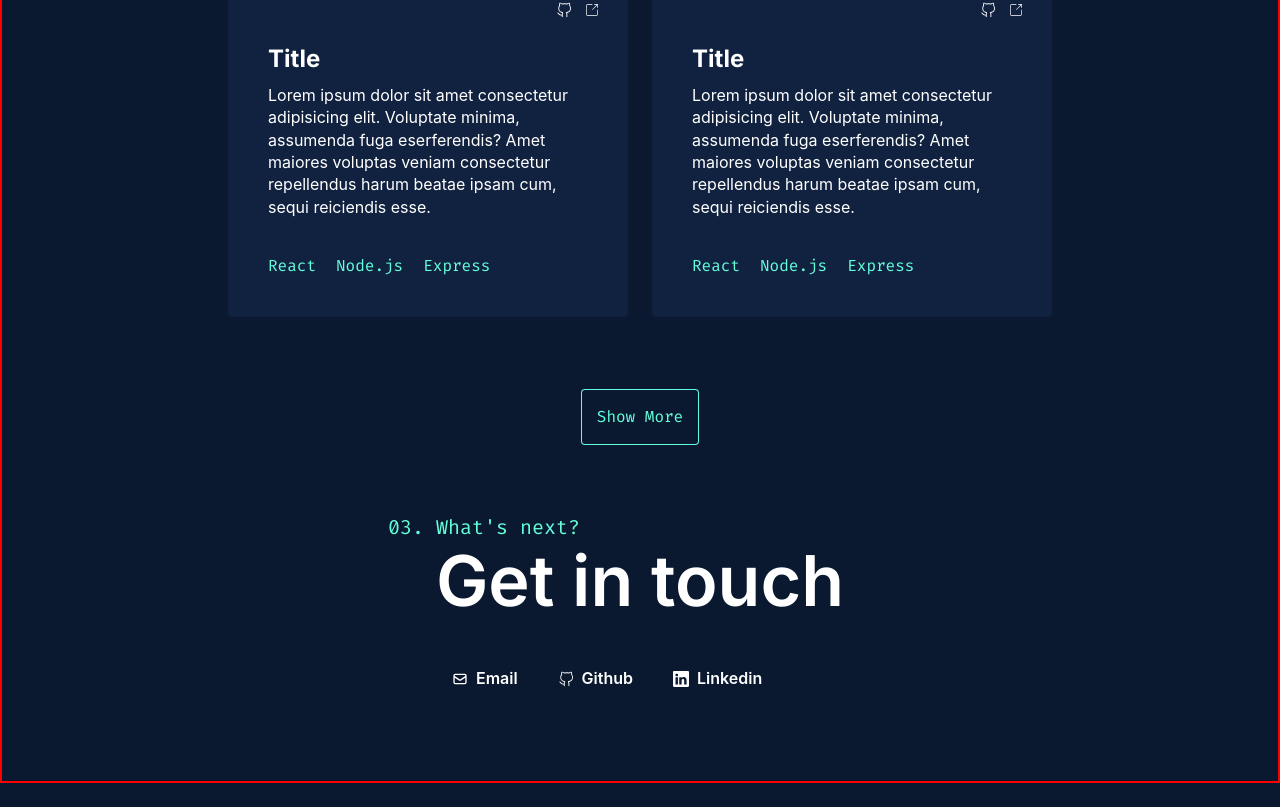
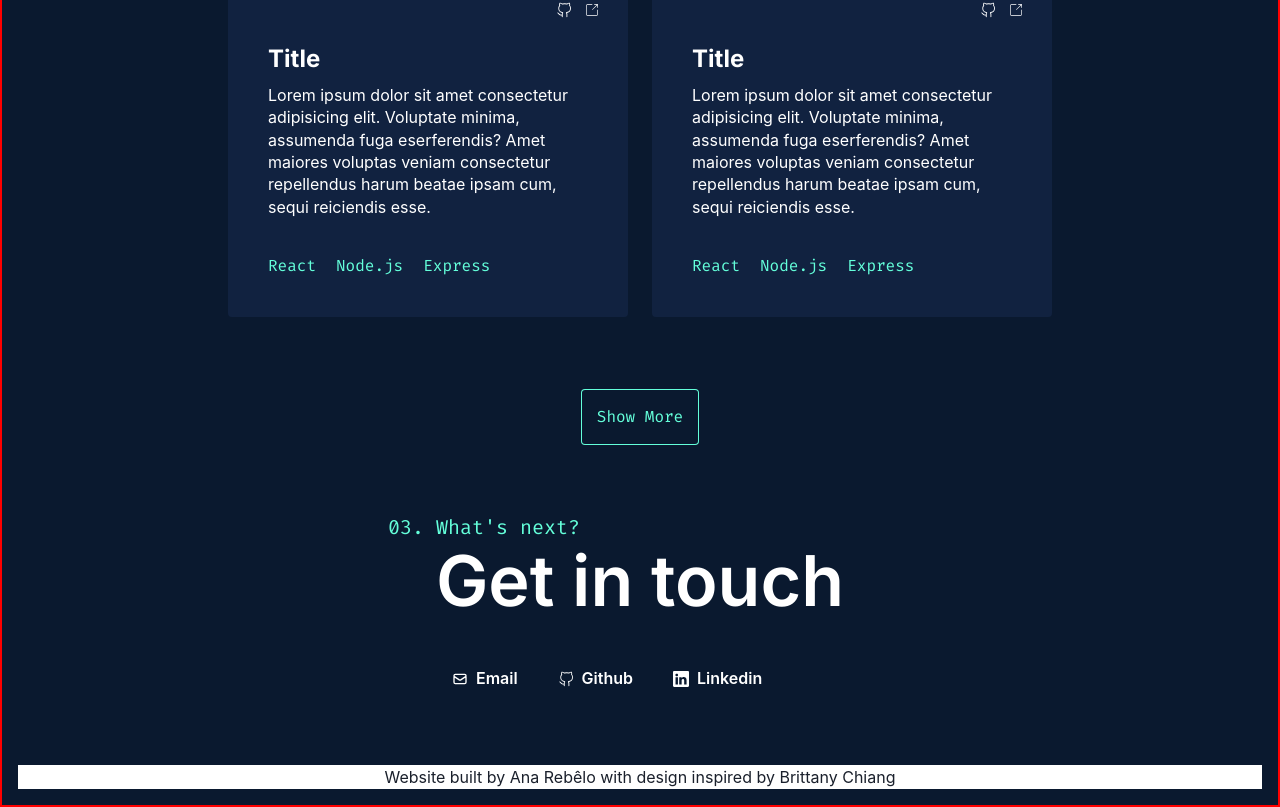
Before and after one commit to anagmrebelo/My-portfolio, a React (Vite) app: page / in a window 1280 px wide. Shown: the part 2657-3464 px from the top of the page. Before the commit the page ends 3440 px from the top, so only its background shows below. Built offline with nearby package versions, Linux system fonts and the light colour scheme.

Commit message:
Implemet footer

```diff
--- a/src/components/Footer.tsx
+++ b/src/components/Footer.tsx
@@ -1,5 +1,20 @@
 function Footer(): JSX.Element {
-    return <></>;
+    return (
+        <footer className="footer center">
+            <div className="">
+                <h5>
+                    Website built by Ana Rebêlo with design inspired by{" "}
+                    <a
+                        href="https://brittanychiang.com/"
+                        target="_blank"
+                        rel="noopener noreferrer"
+                    >
+                        Brittany Chiang
+                    </a>
+                </h5>
+            </div>
+        </footer>
+    );
 }
 
 export { Footer };
```
Also changed, not shown: 1 other file (tests, documents, lock files or other folders).
